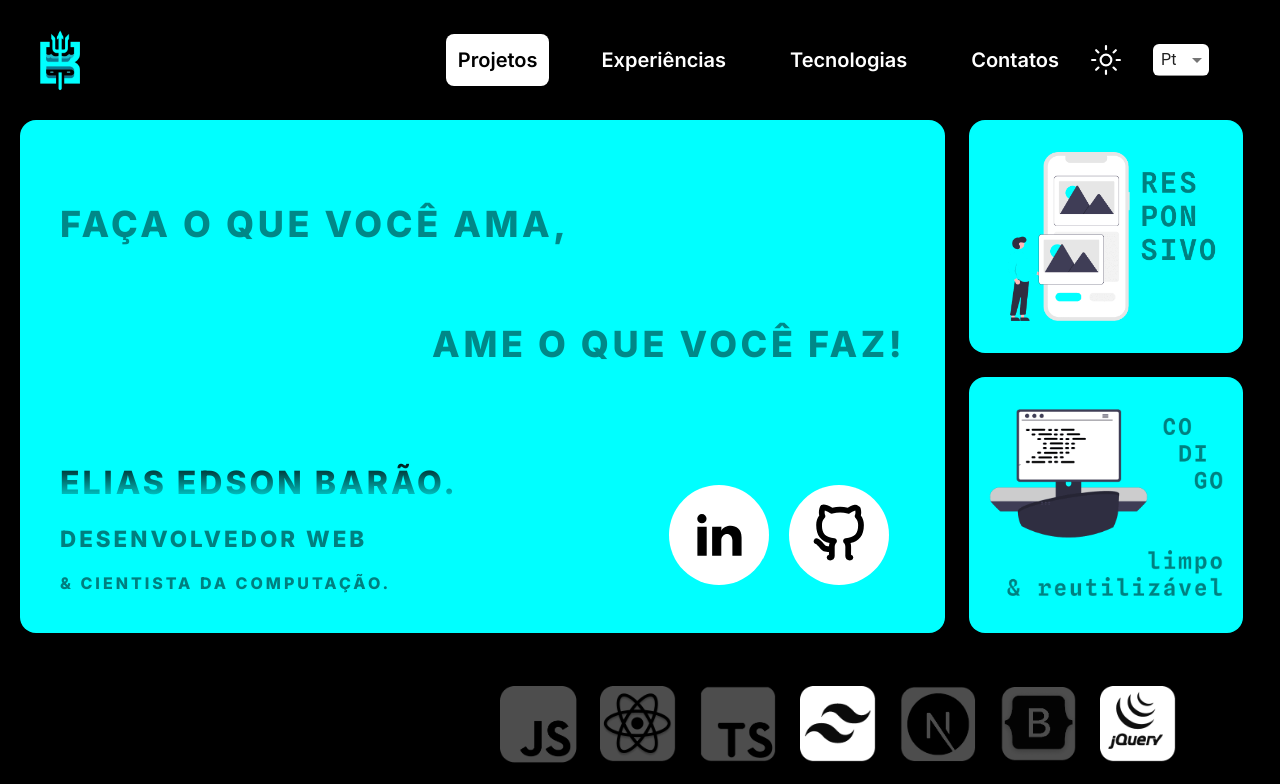
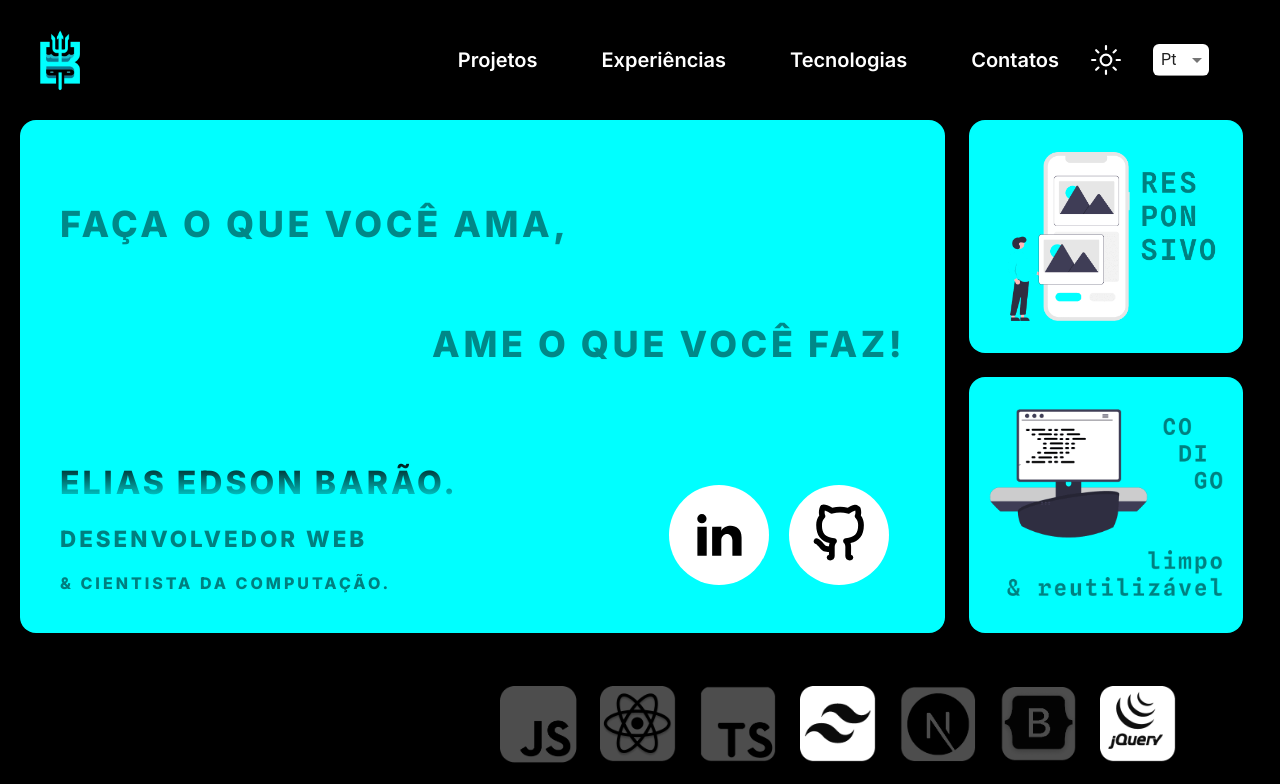
Before and after one commit to httpE2Barao/E2Barao, a Next.js app: page / in a window 1280 px wide. Shown: the top 784 px of the page. Built offline with nearby package versions, Linux system fonts and the light colour scheme.

Commit message:
corrigindo lógica de item selecionado

```diff
--- a/src/components/header/item.tsx
+++ b/src/components/header/item.tsx
@@ -27,7 +27,7 @@ export const ItemNav = (props: ItemProps) => {
       key={props.index}
       onClick={handleItemClick}
       className={`hover:text-black icon-animation-nav p-3 rounded-lg hover:cursor-pointer
-      ${props.menuStyle && 'p-5'}
+      ${props.menuStyle && 'p-5' && console.log(props.pageSelected)}
       ${props.pageSelected == props.index && (props.theme === 'dark' ? 'bg-white text-black' : 'bg-azul-claro')}
       ${props.menuStyle
         ? (props.pageSelected != props.index && (props.theme === 'dark' && 'text-dark'))
--- a/src/components/header/nav.tsx
+++ b/src/components/header/nav.tsx
@@ -7,9 +7,7 @@ export const Nav = () => {
   const { theme, toggleTheme, altTheme } = useTheme();
 
   return (
-    <nav className={`text-${altTheme} relative flex flex-row items-center font-medium gap-5
-    md:text-[90%] 2xl:text-2xl lg:mx-10 2xl:mx-20 z-40
-    `}>
+    <nav className={`text-${altTheme} relative flex flex-row items-center font-medium gap-5 md:text-[90%] 2xl:text-2xl lg:mx-10 2xl:mx-20 z-40`}>
 
       <OptionsNav />
 
--- a/src/components/home/box-small.tsx
+++ b/src/components/home/box-small.tsx
@@ -27,7 +27,7 @@ export default function BoxSmall(props: BoxProps) {
     <div
       ref={boxRef}
       className={`bg-azul-claro slideRightSlower flex justify-center rounded-2xl items-center
-        ${props.bgNone === undefined && props.last === undefined && 'max-lg:col-span-2 col-span-1 shadow-lg'}
+        ${props.bgNone === undefined && props.last === undefined && 'lg:max-h-64 max-lg:col-span-2 col-span-1 shadow-lg'}
         ${props.bgNone === true && 'm-auto hidden bg-transparent p-0 lg:block row-start-3'}
         ${props.last === true
           ? 'bg-transparent flex row-start-4 col-span-4 lg:row-start-3 lg:col-span-3 2xl:col-span-2'
--- a/src/components/switchers/pages.tsx
+++ b/src/components/switchers/pages.tsx
@@ -11,7 +11,7 @@ const getInitialPage = () => {
 
 export const usePage = () => {
   const [page, setPage] = useState(getInitialPage());
-  const [pageSelected, setPageSelected] = useState(0);
+  const [pageSelected, setPageSelected] = useState(-1);
   const router = useRouter();
 
   useEffect(() => {
@@ -43,7 +43,7 @@ export const usePage = () => {
         newPageString = '/Contacts';
         break;
       default:
-        newPageString = '/';
+        newPageString = '';
     }
 
     setPageSelected(newPage - 1);
```
